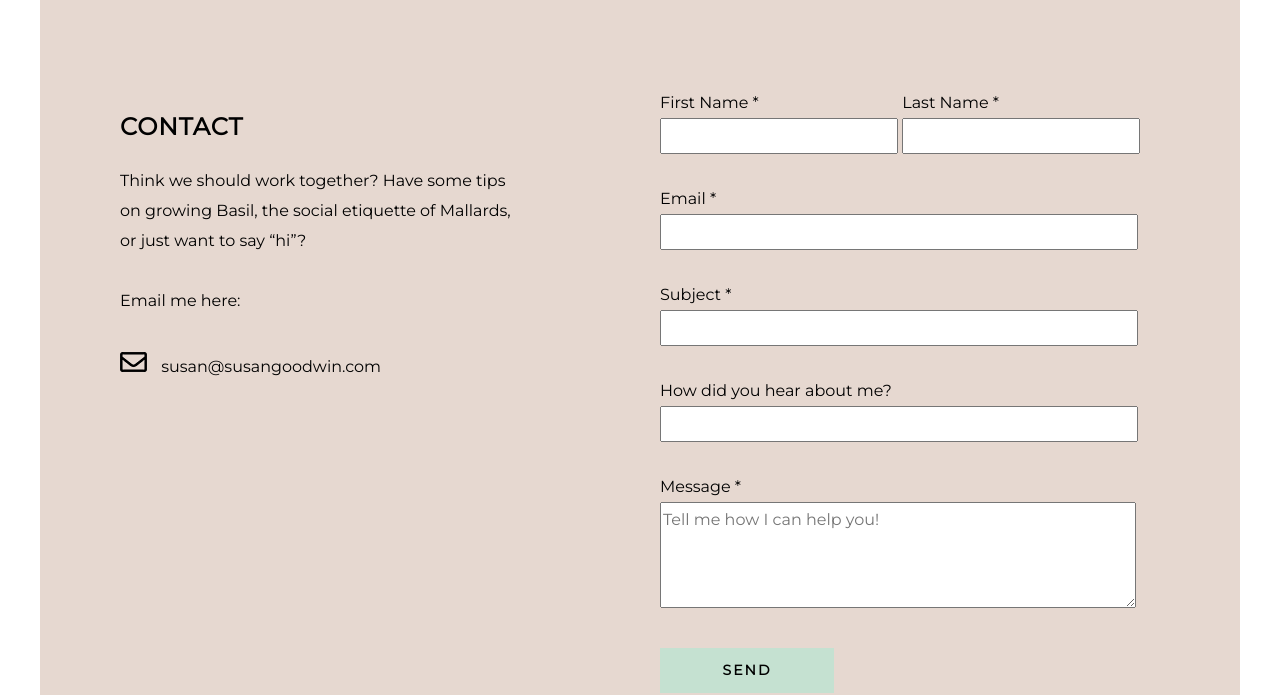
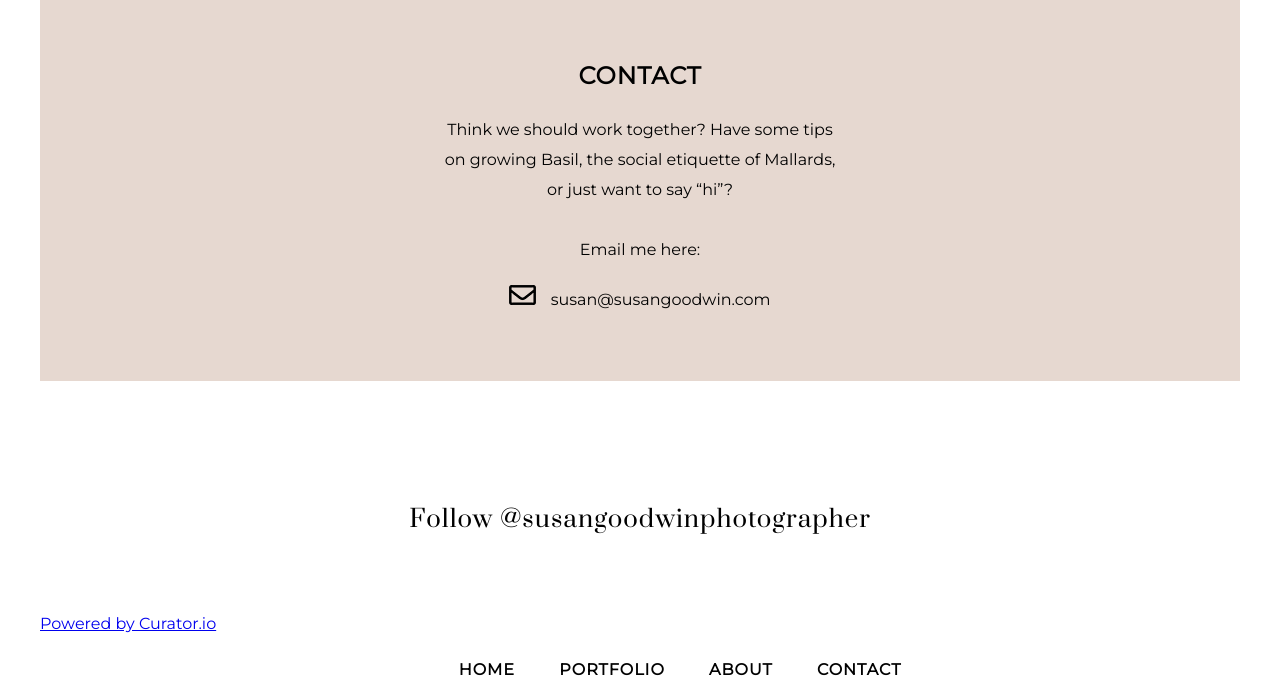
Before and after one commit to s-goodwin/susan-goodwin, a plain HTML site: page index.html in a window 1280 px wide. Shown: the part 2577-3272 px from the top of the page. Drawn offline with Linux system fonts and the light colour scheme.

Commit message:
Removed contact form

```diff
--- a/css/main.css
+++ b/css/main.css
@@ -243,87 +243,47 @@ button:focus:not(:focus-visible) {
 
 #contact {
     background-color: #e6d8d0;
-    display: flex;
-    justify-content: space-evenly;
-    height: 900px;
-    padding-top: 1px;
+    padding-top: 50px;
+    padding-bottom: 50px;
 }
-.contact-text h3 {
-    padding-top: 100px;
+
+.contact-text {
+    text-align: center;
 }
+
 .my-email img {
     padding-right: 10px;
     padding-top: 20px;
 }
 .my-email img, .my-email p {
     display: inline-block;
+
+}
+
+.my-email {
+    text-align: center;
 }
 .contact-text p {
     width: 400px;
-}
-.contact-right {
-    margin-left: 40px;
+    margin: 0 auto;
 }
 
 
-/****** CONTACT FORM ******/
 
-.kwes-form {
-    margin-left: 60px;
-    margin-top: 100px;
-    width: 500px;
-}
-label, input, textarea, button .submit {
-    display: block;
-}
-.full-name  label {
-   display: inline-block;
-}
-label {
-    padding-bottom: 30px;
-}
-.first-name, .last-name {
-    width: 230px;
-}
-.first-name, .last-name, .email, .subject, .referral {
-    height: 30px;
-}
-.message {
-    height: 100px;
-}
- .email, .subject, .referral, .message {
-    width: 470px;
-}
 
-#contact button {
-    margin-top: 10px;
-}
-.submit {
-    background-color: #c5e1d1;
-    border: none;
-    color: #000000;
-    font-family: 'Montserrat', sans-serif;
-    font-size: 14px;
-    font-weight: bold;
-    height: 45px;
-    letter-spacing: 2px;
-    text-align: center;
-    text-transform: uppercase;
-    width: 174px;
-}
-.submit:hover {
-    opacity: 70%;
-}
 
 
 /****** FOOTER ******/
 
+footer {
+    background-color: white;
+}
 .follow-me p {
     font-family: 'Prata', serif;
     font-size: 24px;
     letter-spacing: 1px;
     padding-bottom: 50px;
-    padding-top: 130px;
+    padding-top: 100px;
     text-align: center;
 }
 footer nav ul li {
--- a/index.html
+++ b/index.html
@@ -3,7 +3,6 @@
     <head>
         <meta charset="utf-8">
         <title>Susan Goodwin</title>
-        <meta name="viewport" content="width=device-width, initial-scale=1">
         <link rel="stylesheet" href="css/normalize.css">
         <link rel="stylesheet" href="css/main.css">
         <link href="https://fonts.googleapis.com/css2?family=Prata&display=swap" rel="stylesheet">
@@ -121,7 +120,6 @@
         </section>
 
         <section id="contact">
-            <div class="left-contact">
             <div class="contact-text">
                 <h3>Contact</h3>
                 <p>Think we should work together?
@@ -134,40 +132,9 @@
                 <img src="img/icon-envelope.png" alt="envelope icon"/>
                 <p>susan@susangoodwin.com</p>
             </div>
-            </div>
+        </section>
 
-            <div class="right-contact">
-                <form class="kwes-form" action="https://kwes.io/api/foreign/forms/8uCyFOZdsRZ086q2tH1U">
-                    <div class="full-name">
-                        <label>
-                            First Name *
-                            <input type="text" class="first-name" name="firstname">
-                        </label>
-                        <label>
-                            Last Name *
-                            <input type="text" class="last-name" name="lastname">
-                        </label>
-                    </div>
-                        <label>
-                            Email *
-                            <input type="email" class="email" name="email">
-                        </label>
-                        <label>
-                            Subject *
-                            <input type="text" class="subject" name="subject">
-                        </label>
-                        <label>
-                            How did you hear about me?
-                            <input type="text" class="referral" name="referral">
-                        </label>
-                        <label>
-                             Message *
-                            <textarea class="message" name="message" placeholder="Tell me how I can help you!"></textarea>
-                        </label>
-                        <button type="submit" class="submit">Send</button>
-                </form>
-            </div>
-        </section>
+
 
         <footer>
             <div class="follow-me">
```
Lines whose indentation alone changed are shown as unchanged.
